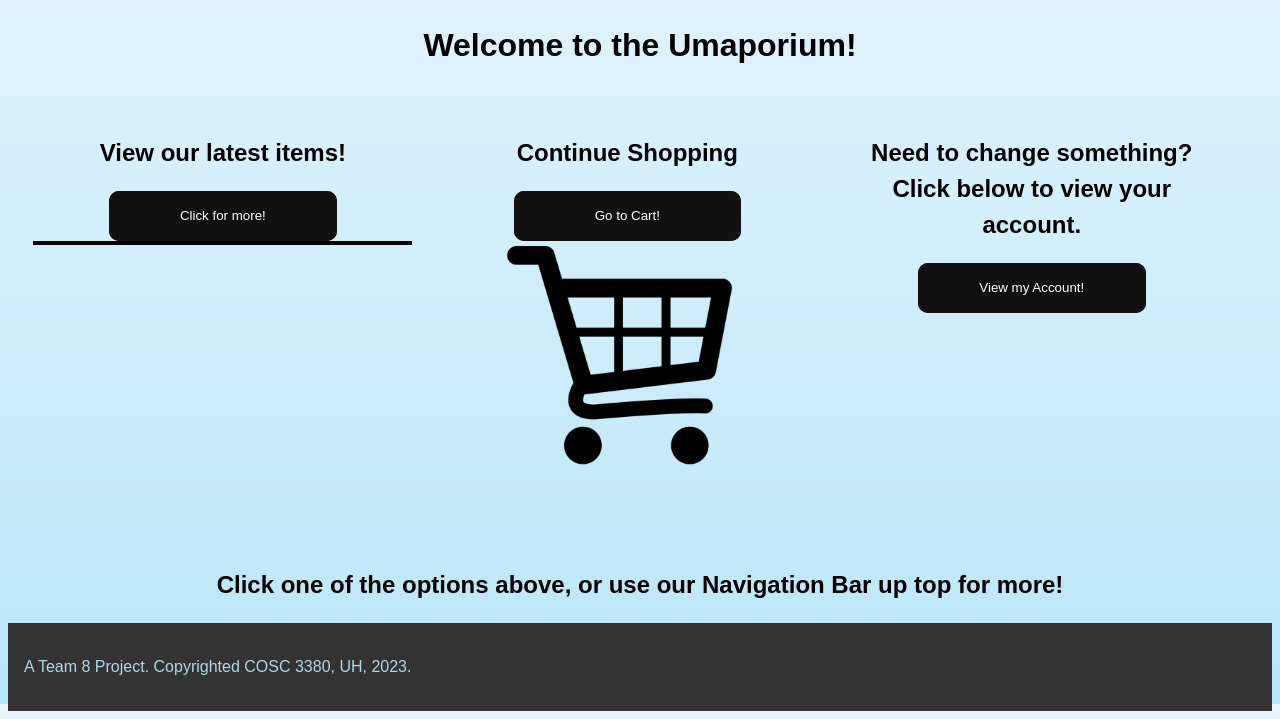
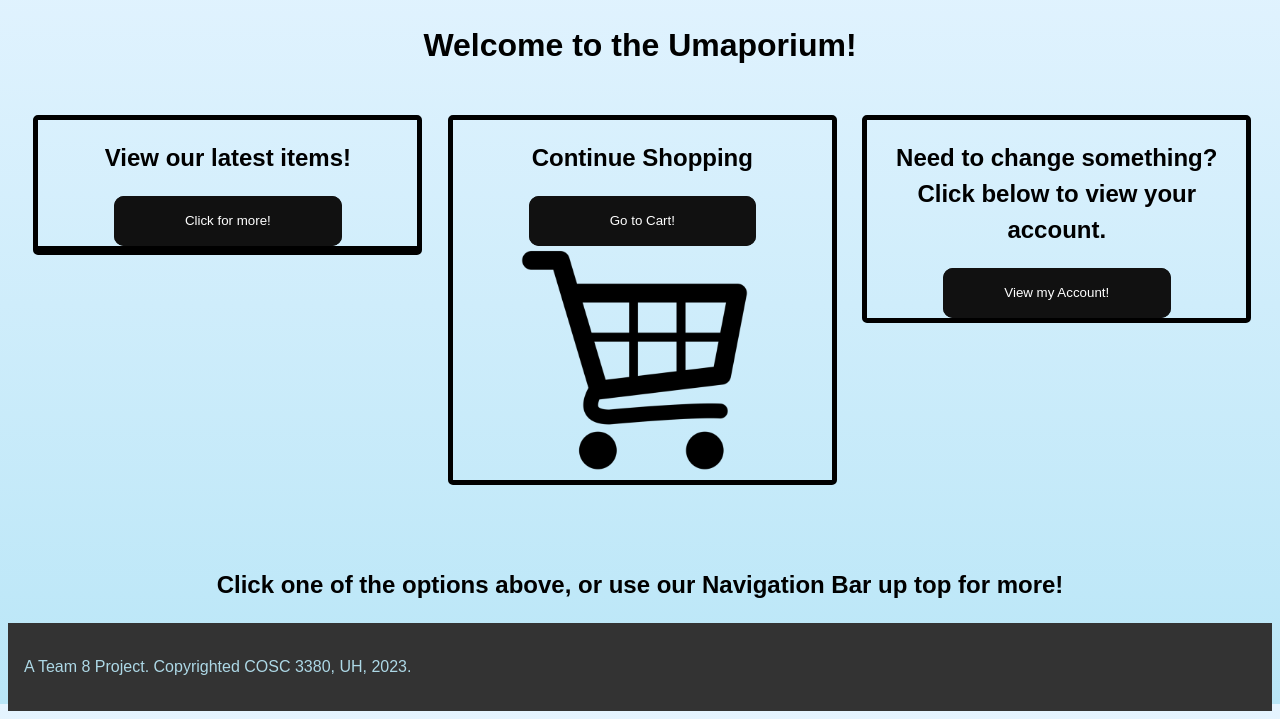
Before and after one commit to THINNGO2511/COSC3380-TeamProject, a PHP site: page /umaporium2/index.php in a window 1280 px wide. Shown: the part 96-815 px from the top of the page. Run offline with PHP 8.4, Linux system fonts and the light colour scheme; data that the repository does not hold is empty; some libraries are stand-ins or nearby versions.

Commit message:
Update index.php

```diff
--- a/umaporium2/index.php
+++ b/umaporium2/index.php
@@ -21,6 +21,13 @@ table {
   margin-right: auto;
   width: 100%;
   border: 2px solid black;
+}
+
+div {
+border: 5px solid black;
+border-radius: 5px;
+width: 90%;
+margin:auto;
 }
 	</style>
 </head>
```
